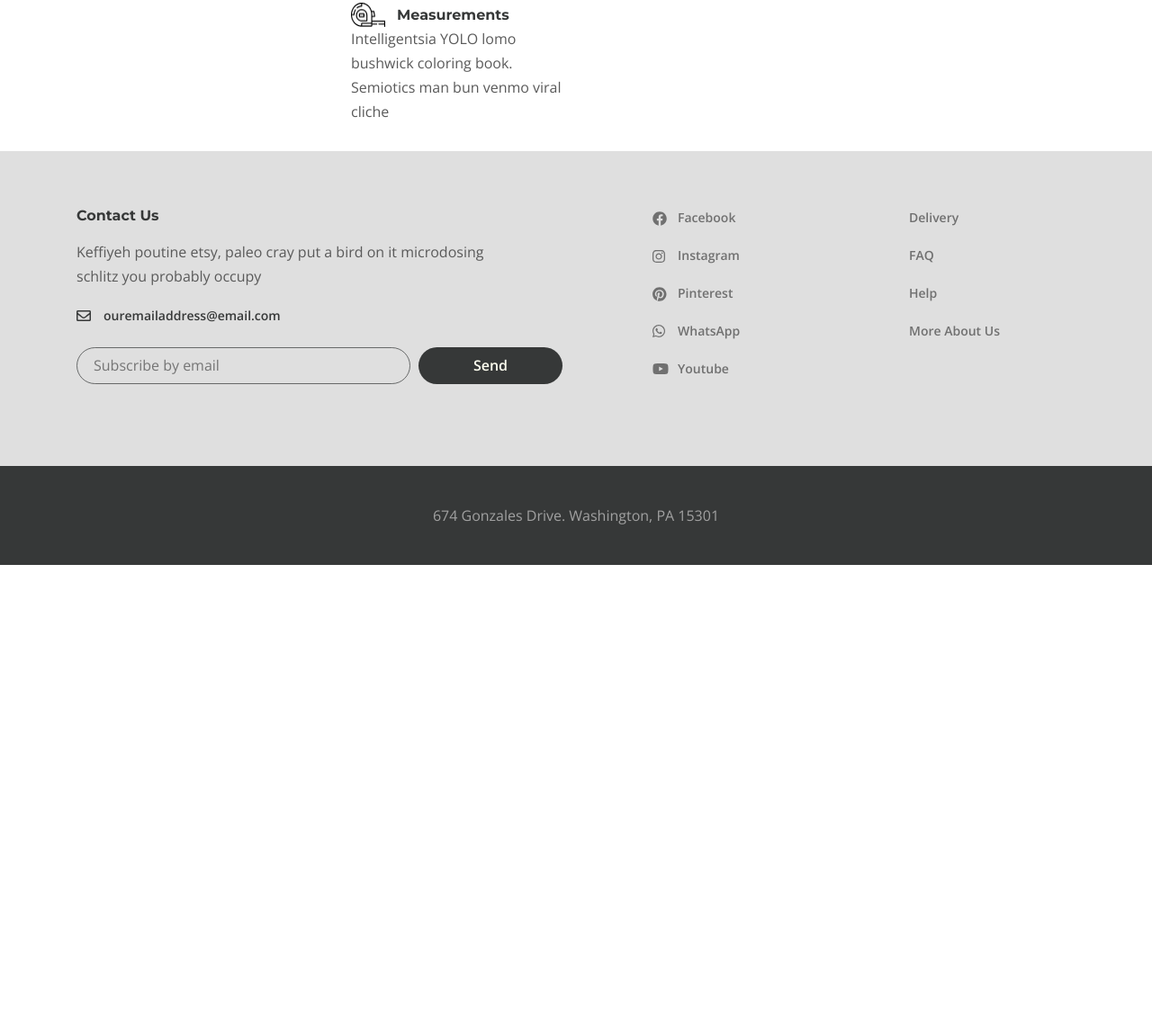
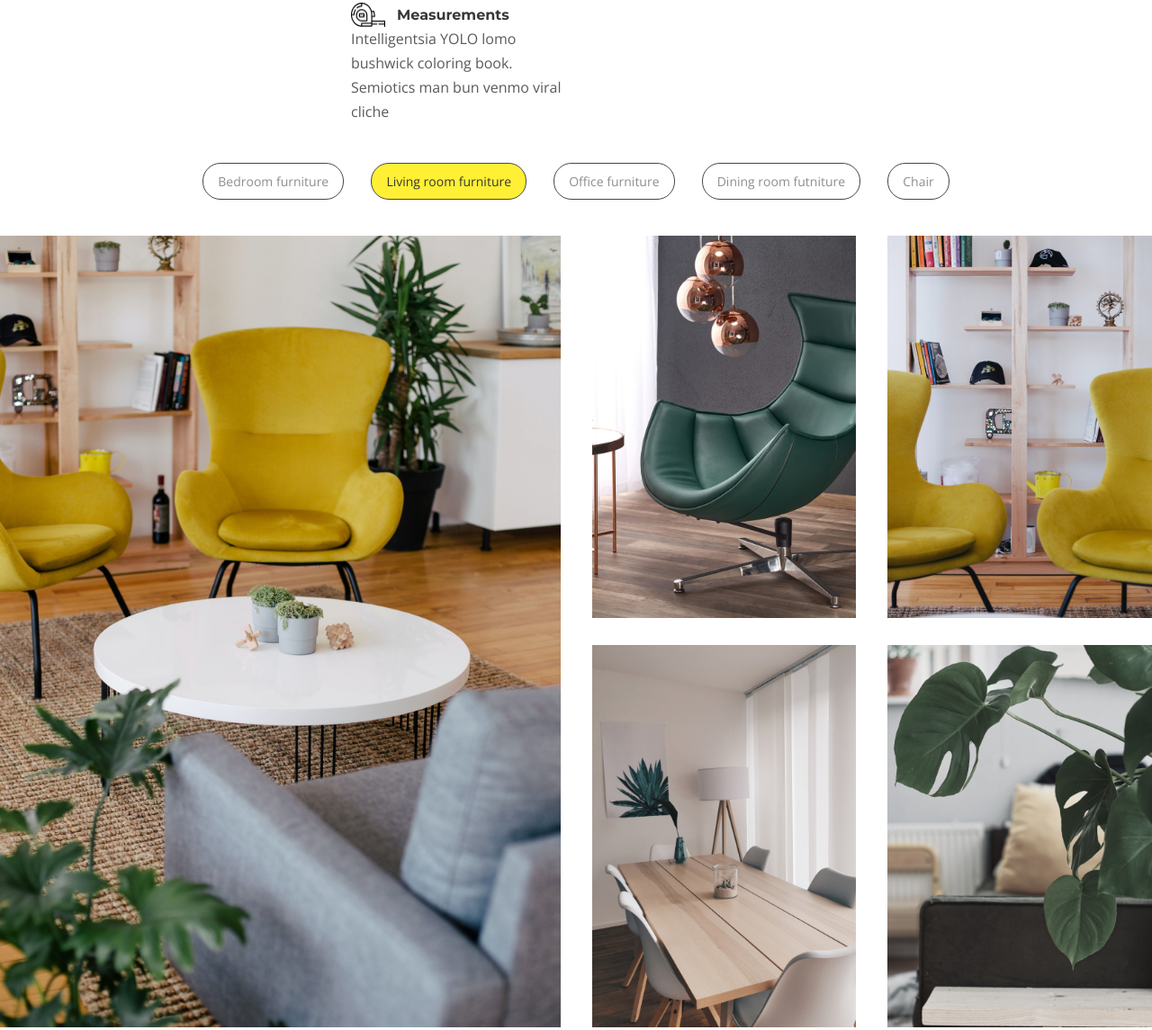
Before and after one commit to YulUltra/desireStudio, a website: page app/index.html in a window 1280 px wide. Shown: the part 2733-3878 px from the top of the page at 90% size. Before the commit the page ends 3361 px from the top, so only its background shows below. Drawn offline with nearby package versions, Linux system fonts and the light colour scheme; files that its build step writes are made by us from their sources.

Commit message:
added a gallery block

```diff
--- a/app/index.html
+++ b/app/index.html
@@ -250,6 +250,118 @@
             </div>
           </div>
         </section>
+        <div class="gallery">
+          <div class="container_fluid">
+            <div class="gallery_buttons">
+              <button class="gallery_btn" data-filter=".category-bedroom">
+                Bedroom furniture
+              </button>
+              <button class="gallery_btn" data-filter=".category-living">
+                Living room furniture
+              </button>
+              <button class="gallery_btn" data-filter=".category-office">
+                Office furniture
+              </button>
+              <button class="gallery_btn" data-filter=".category-dining">
+                Dining room futniture
+              </button>
+              <button class="gallery_btn" data-filter=".category-chair">
+                Chair
+              </button>
+            </div>
+            <div class="gallery_inner">
+              <div class="gallery_items mix category-bedroom">
+                <a class="gallery_item" href="#">
+                  <img src="images/gallery/1.jpg " alt="images" />
+                </a>
+                <a class="gallery_item" href="#">
+                  <img src="images/gallery/2.jpg " alt="images" />
+                </a>
+                <a class="gallery_item" href="#">
+                  <img src="images/gallery/3.jpg" alt="images" />
+                </a>
+                <a class="gallery_item" href="#">
+                  <img src="images/gallery/4.jpg" alt="images" />
+                </a>
+                <a class="gallery_item" href="#">
+                  <img src="images/gallery/5.jpg" alt="images" />
+                </a>
+              </div>
+
+              <div class="gallery_items mix category-living">
+                <a class="gallery_item" href="#">
+                  <img src="images/gallery/1.jpg " alt="images" />
+                </a>
+                <a class="gallery_item" href="#">
+                  <img src="images/gallery/2.jpg " alt="images" />
+                </a>
+                <a class="gallery_item" href="#">
+                  <img src="images/gallery/3.jpg" alt="images" />
+                </a>
+                <a class="gallery_item" href="#">
+                  <img src="images/gallery/4.jpg" alt="images" />
+                </a>
+                <a class="gallery_item" href="#">
+                  <img src="images/gallery/5.jpg" alt="images" />
+                </a>
+              </div>
+
+              <div class="gallery_items mix category-office">
+                <a class="gallery_item" href="#">
+                  <img src="images/gallery/1.jpg " alt="images" />
+                </a>
+                <a class="gallery_item" href="#">
+                  <img src="images/gallery/2.jpg " alt="images" />
+                </a>
+                <a class="gallery_item" href="#">
+                  <img src="images/gallery/3.jpg" alt="images" />
+                </a>
+                <a class="gallery_item" href="#">
+                  <img src="images/gallery/4.jpg" alt="images" />
+                </a>
+                <a class="gallery_item" href="#">
+                  <img src="images/gallery/5.jpg" alt="images" />
+                </a>
+              </div>
+
+              <div class="gallery_items mix category-dining">
+                <a class="gallery_item" href="#">
+                  <img src="images/gallery/1.jpg " alt="images" />
+                </a>
+                <a class="gallery_item" href="#">
+                  <img src="images/gallery/2.jpg " alt="images" />
+                </a>
+                <a class="gallery_item" href="#">
+                  <img src="images/gallery/3.jpg" alt="images" />
+                </a>
+                <a class="gallery_item" href="#">
+                  <img src="images/gallery/4.jpg" alt="images" />
+                </a>
+                <a class="gallery_item" href="#">
+                  <img src="images/gallery/5.jpg" alt="images" />
+                </a>
+              </div>
+
+              <div class="gallery_items mix category-chair">
+                <a class="gallery_item" href="#">
+                  <img src="images/gallery/1.jpg " alt="images" />
+                </a>
+                <a class="gallery_item" href="#">
+                  <img src="images/gallery/2.jpg " alt="images" />
+                </a>
+                <a class="gallery_item" href="#">
+                  <img src="images/gallery/3.jpg" alt="images" />
+                </a>
+                <a class="gallery_item" href="#">
+                  <img src="images/gallery/4.jpg" alt="images" />
+                </a>
+                <a class="gallery_item" href="#">
+                  <img src="images/gallery/5.jpg" alt="images" />
+                </a>
+              </div>
+            </div>
+          </div>
+        </div>
       </main>
 
       <footer class="footer">
--- a/app/js/main.js
+++ b/app/js/main.js
@@ -11,4 +11,10 @@ $(function () {
     fade: true,
     autoplay: true,
   });
+
+  var mixer = mixitup(".gallery_inner", {
+    load: {
+      filter: ".category-living",
+    },
+  });
 });
--- a/app/scss/style.scss
+++ b/app/scss/style.scss
@@ -483,3 +483,43 @@
     margin-top: 13px;
   }
 }
+
+.gallery {
+  padding: 0.8em 0 90px;
+  &_buttons {
+    text-align: center;
+    margin-bottom: 40px;
+  }
+  &_btn {
+    margin: 0 13px;
+    background-color: transparent;
+    border-radius: 20px;
+    border: 1px solid #454647;
+    padding: 6px 16px;
+    color: #8f8d8d;
+    font-size: 14px;
+    cursor: pointer;
+  }
+  .mixitup-control-active {
+    background-color: #ffef35;
+    color: $title;
+    border: 1px solid #454647;
+  }
+
+  &_items {
+    display: grid;
+    grid-template-columns: repeat(4, 1fr);
+    grid-template-rows: repeat(2, 1fr);
+    grid-gap: 30px 35px;
+  }
+  &_item:first-child {
+    grid-column: span 2;
+    grid-row: span 2;
+  }
+  &_item img {
+    object-fit: cover;
+    width: 100%;
+    height: 100%;
+    max-height: 1150px;
+  }
+}
--- a/gulpfile.js
+++ b/gulpfile.js
@@ -39,6 +39,7 @@ function scripts() {
   return src([
     "node_modules/jquery/dist/jquery.js",
     "node_modules/slick-carousel/slick/slick.js",
+    "node_modules/mixitup/dist/mixitup.js",
     "app/js/main.js",
   ])
     .pipe(concat("main.min.js"))
--- a/package.json
+++ b/package.json
@@ -19,5 +19,8 @@
     "gulp-uglify-es": "^2.0.0",
     "jquery": "^3.5.1",
     "slick-carousel": "^1.8.1"
+  },
+  "dependencies": {
+    "mixitup": "^3.3.1"
   }
 }
```
Also changed, not shown: app/css/style.min.css, app/images/gallery/1.jpg (added), app/images/gallery/2.jpg (added), app/images/gallery/3.jpg (added), app/images/gallery/4.jpg (added), app/images/gallery/5.jpg (added), app/js/dist/main.dev.js, app/js/main.min.js, app/scss/dist/style.css, dist/gulpfile.dev.js, 1 other file.
